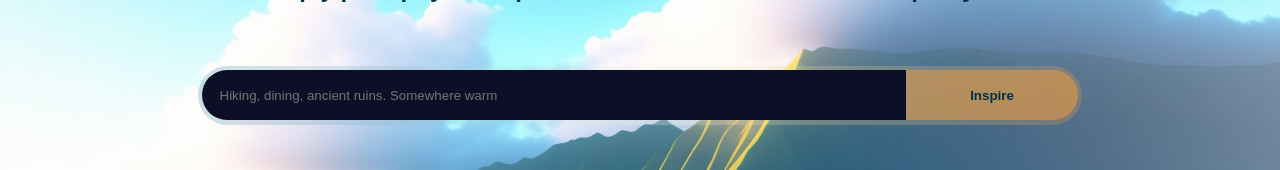
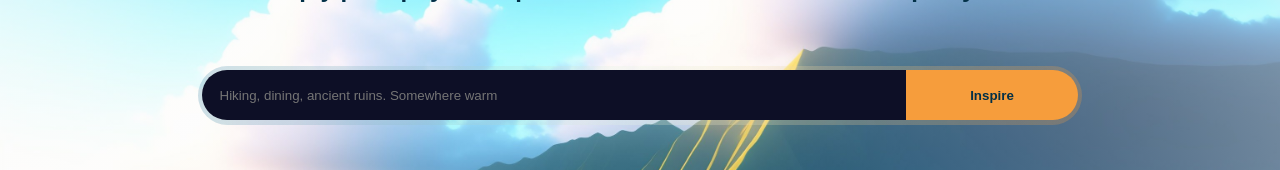
Before and after one commit to maxmynter/gpt3-vaction-planner, a Next.js app: page / in a window 1280 px wide. Shown: the part 147-317 px from the top of the page. Built offline with nearby package versions, Linux system fonts and the light colour scheme; no server answers.

Commit message:
Update Inspire Button styling

```diff
--- a/pages/styles.css
+++ b/pages/styles.css
@@ -88,7 +88,7 @@ body {
   border: 1px;
   white-space: nowrap;
   border-radius: 0 100px 100px 0;
-  background-color: rgba(246, 157, 60, 0.5);
+  background-color: rgba(246, 157, 60);
   color: #023047;
   border: none;
   padding-left: 2%;
```
